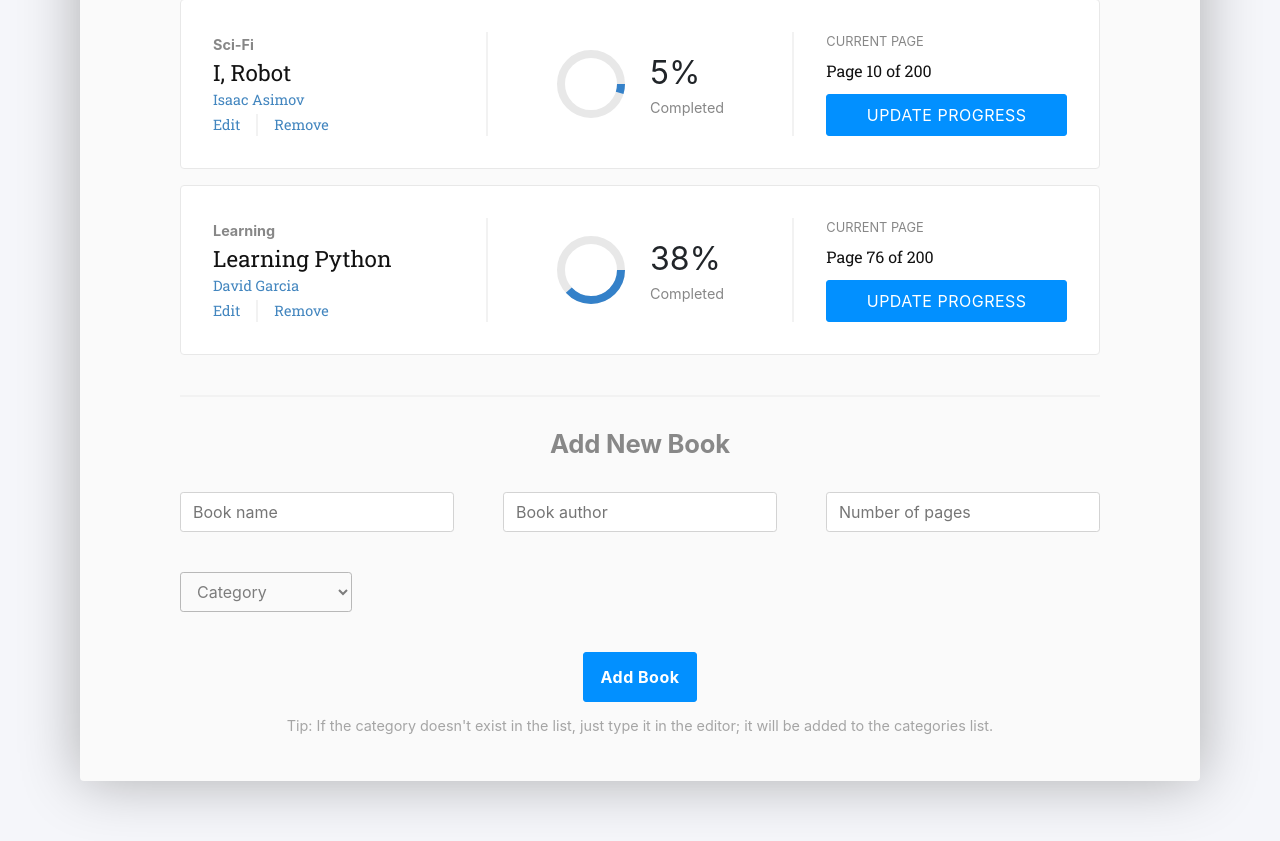
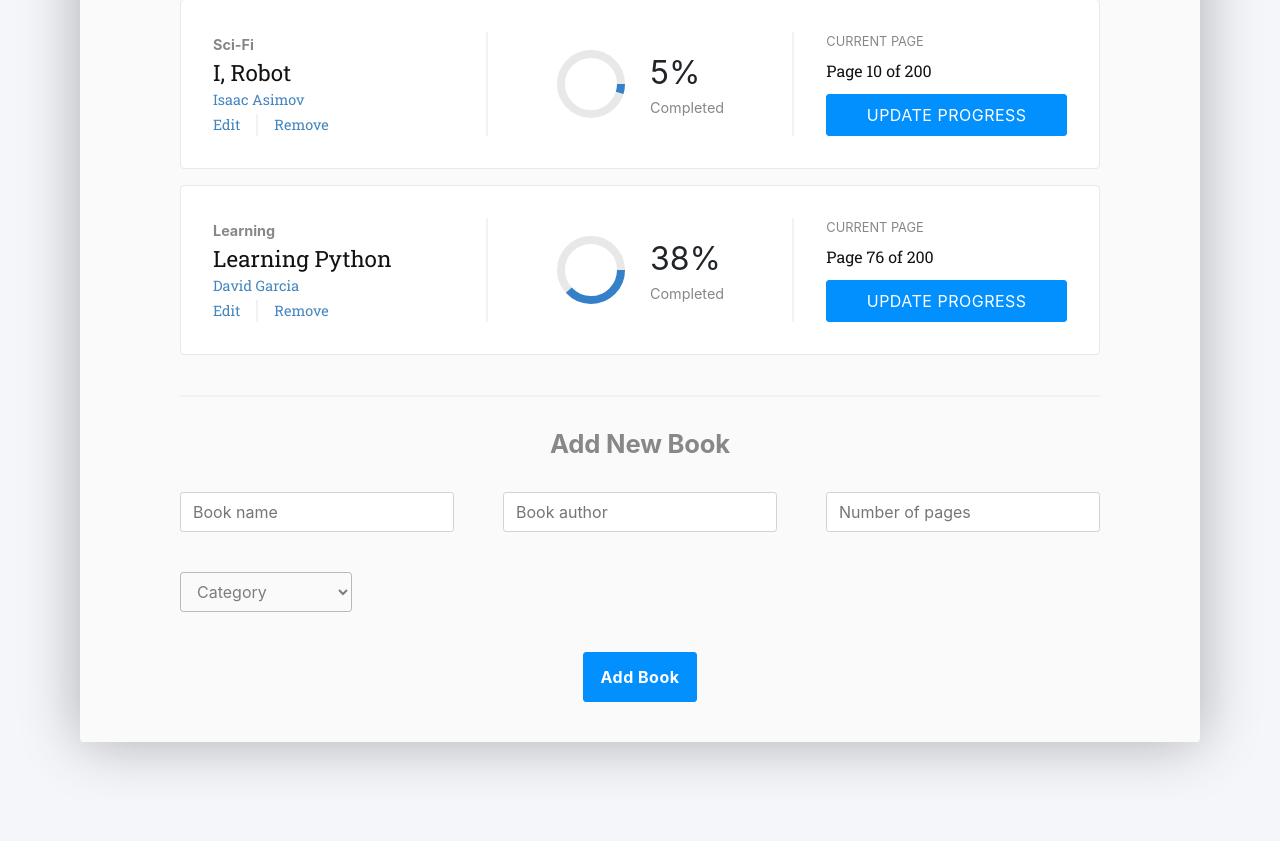
Before and after one commit to davidmrtz-dev/react-bookstore, a React (Create React App) app: page / in a window 1280 px wide. Shown: the part 555-1396 px from the top of the page. After the commit the page ends 1357 px from the top, so only its background shows below. Built offline with nearby package versions, Linux system fonts and the light colour scheme; a web font is replaced by a local one.

Commit message:
Fixing some lint issues

```diff
--- a/src/components/App.scss
+++ b/src/components/App.scss
@@ -14,13 +14,6 @@
 
 h1 {
   color: rgba(65, 154, 249, 0.99);
-}
-
-#category-hint {
-  color: rgb(165, 165, 165);
-  font-size: 0.9rem;
-  padding: 0.3rem;
-  margin-top: 0.5rem;
 }
 
 @import url('https://fonts.googleapis.com/css?family=Roboto+Slab&display=swap');
--- a/src/containers/BooksForm.js
+++ b/src/containers/BooksForm.js
@@ -139,10 +139,6 @@ const BooksForm = ({ createBook }) => {
       <button className="submit-button" type="submit" onClick={handleSubmit}>
         Add Book
       </button>
-      <div id="category-hint">
-        Tip: If the category doesn&apos;t exist in the list, just type it in the
-        editor; it will be added to the categories list.
-      </div>
     </div>
   );
 };
```
